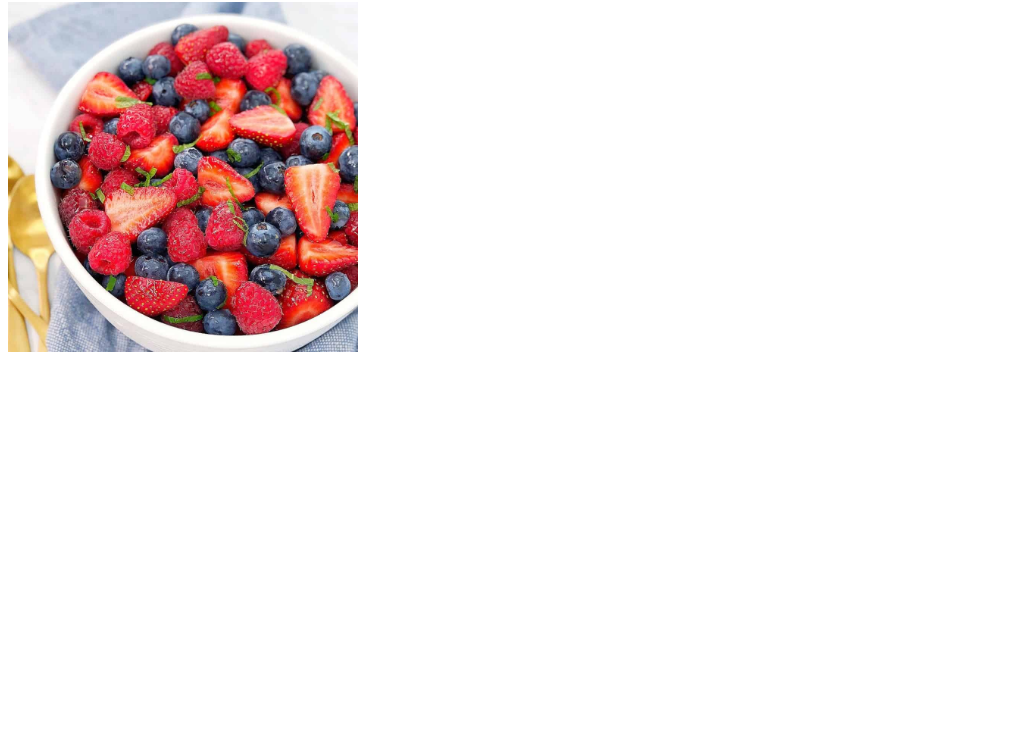
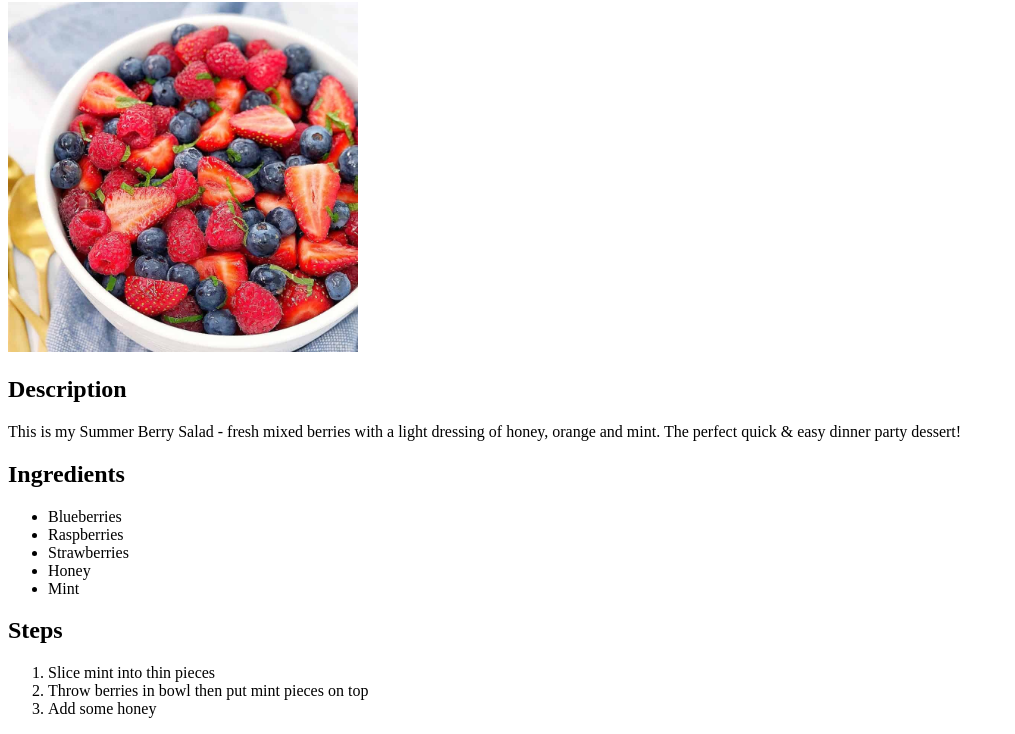
Before and after one commit to AbdulJH/OdinP-Recipes, a plain HTML site: page recipes/berries.html in a window 1280 px wide. Shown: the part 78-812 px from the top of the page, without its empty margins (0-1015 px from the left). Drawn offline with Linux system fonts and the light colour scheme.

Commit message:
Added a description, ingredients, and step headings and cited the website on top

```diff
--- a/recipes/berries.html
+++ b/recipes/berries.html
@@ -1,3 +1,4 @@
+<!-- Recipes from https://www.chefnotrequired.com/berry-fruit-salad/ -->
 <!DOCTYPE html>
 <html lang="en">
 <head>
@@ -10,5 +11,25 @@
   <h1>Berries Salad</h1>
   <img src="/images/berries-picture.jpg" alt="berries" width="350" height="350">
 
+  <h2>Description</h2>
+  <p>This is my Summer Berry Salad - fresh mixed berries with a light dressing of honey, orange and mint. The perfect quick & easy dinner party dessert!</p>
+
+  <h2>Ingredients</h2>
+  <ul>
+    <li>Blueberries</li>
+    <li>Raspberries</li>
+    <li>Strawberries</li>
+    <li>Honey</li>
+    <li>Mint</li>
+  </ul>
+
+  <h2>Steps</h2>
+  <ol>
+    <li>Slice mint into thin pieces</li>
+    <li>Throw berries in bowl then put mint pieces on top</li>
+    <li>Add some honey</li>
+  </ol>
+
+
 </body>
 </html>
```
